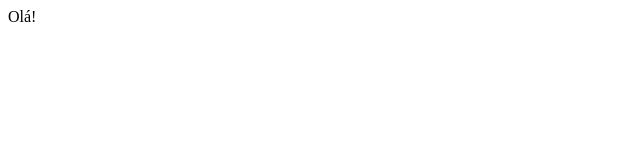
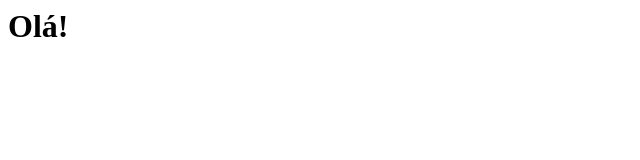
Before and after one commit to criscontente/curso_git, a plain HTML site: page index.html in a window 1280 px wide. Shown: the whole page, without its empty margins (0-640 px from the left). Drawn offline with Linux system fonts and the light colour scheme.

Commit message:
Alteração

```diff
--- a/index.html
+++ b/index.html
@@ -1 +1 @@
-<bin>Olá!</bin>
+<h1>Olá!</h1>
```
